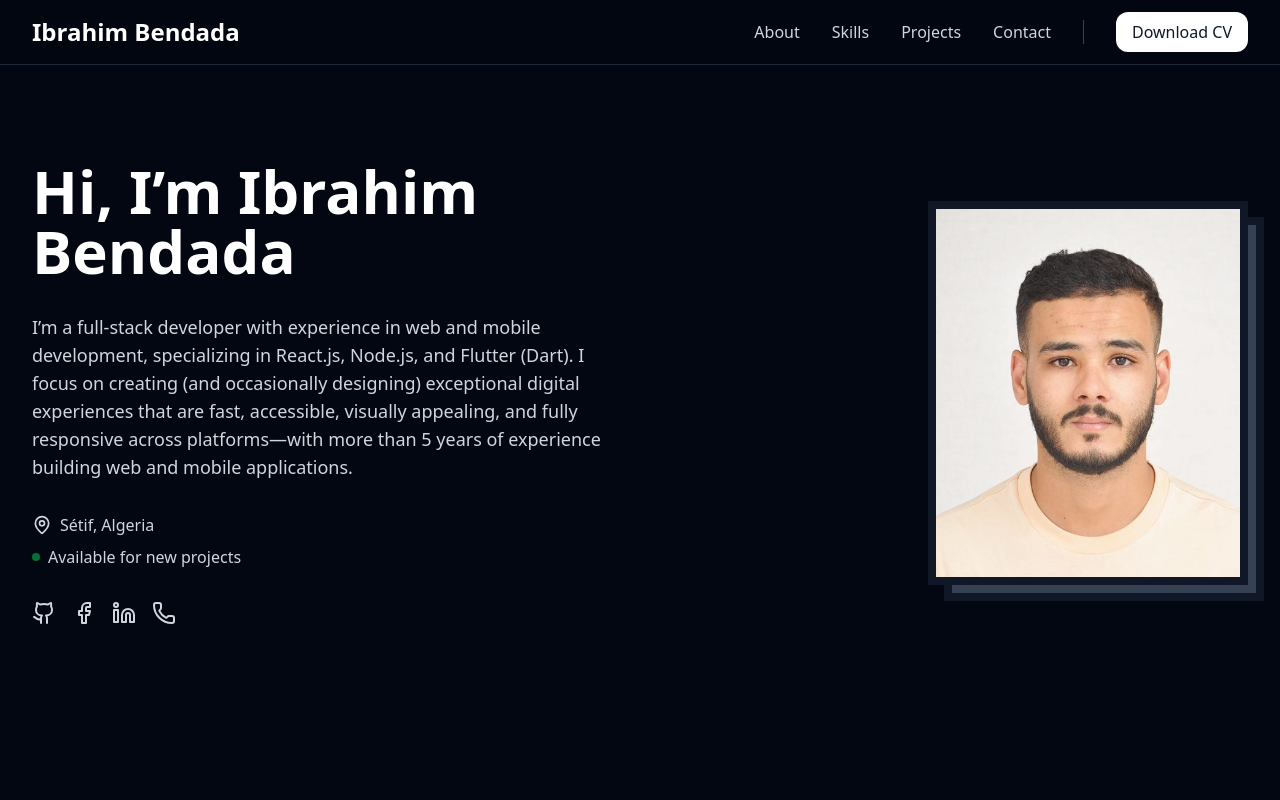
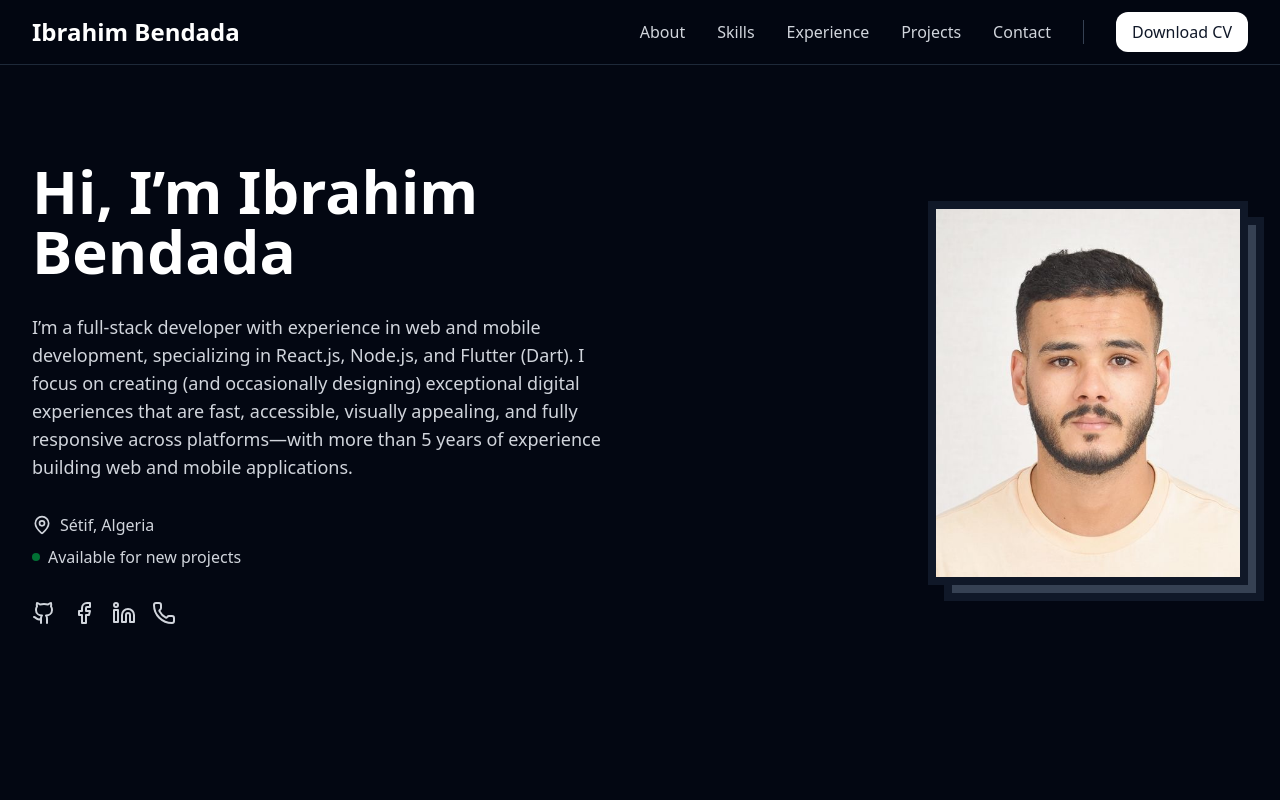
Before and after one commit to Brahimbendada-dot/Bendada-Ibrahim-portfolio, a React (Vite) app: page / in a window 1280 px wide. Shown: the top 800 px of the page. Built offline with nearby package versions, Linux system fonts and the light colour scheme.

Commit message:
add experience button in navbar

```diff
--- a/index.html
+++ b/index.html
@@ -1,5 +1,5 @@
 <!doctype html>
-<html lang="en">
+<html lang="en" class="scroll-smooth">
 
 <head>
   <meta charset="UTF-8" />
--- a/src/components/Navbar.jsx
+++ b/src/components/Navbar.jsx
@@ -8,6 +8,7 @@ const Navbar = () => {
     const navLinks = [
         { name: 'About', href: '#about' },
         { name: 'Skills', href: '#skills' },
+        { name: 'Experience', href: '#experience' },
         { name: 'Projects', href: '#projects' },
         { name: 'Contact', href: '#contact' },
     ];
--- a/src/index.css
+++ b/src/index.css
@@ -1,6 +1,9 @@
 @import "tailwindcss";
 
 @layer base {
+  html {
+    scroll-behavior: smooth;
+  }
   body {
     @apply antialiased text-gray-300 bg-gray-950 transition-colors duration-300;
   }
--- a/src/sections/Experience.jsx
+++ b/src/sections/Experience.jsx
@@ -4,7 +4,7 @@ import { motion } from 'framer-motion';
 
 const Experience = () => {
     return (
-        <section id="work" className="py-16 md:py-24 bg-gray-950 transition-colors duration-300">
+        <section id="experience" className="py-16 md:py-24 bg-gray-950 transition-colors duration-300">
             <div className="max-w-4xl mx-auto px-4 sm:px-6 lg:px-8">
                 <div className="flex flex-col items-center justify-center space-y-4 mb-12">
                     <div className="bg-gray-700 px-4 py-1 rounded-full">
```
